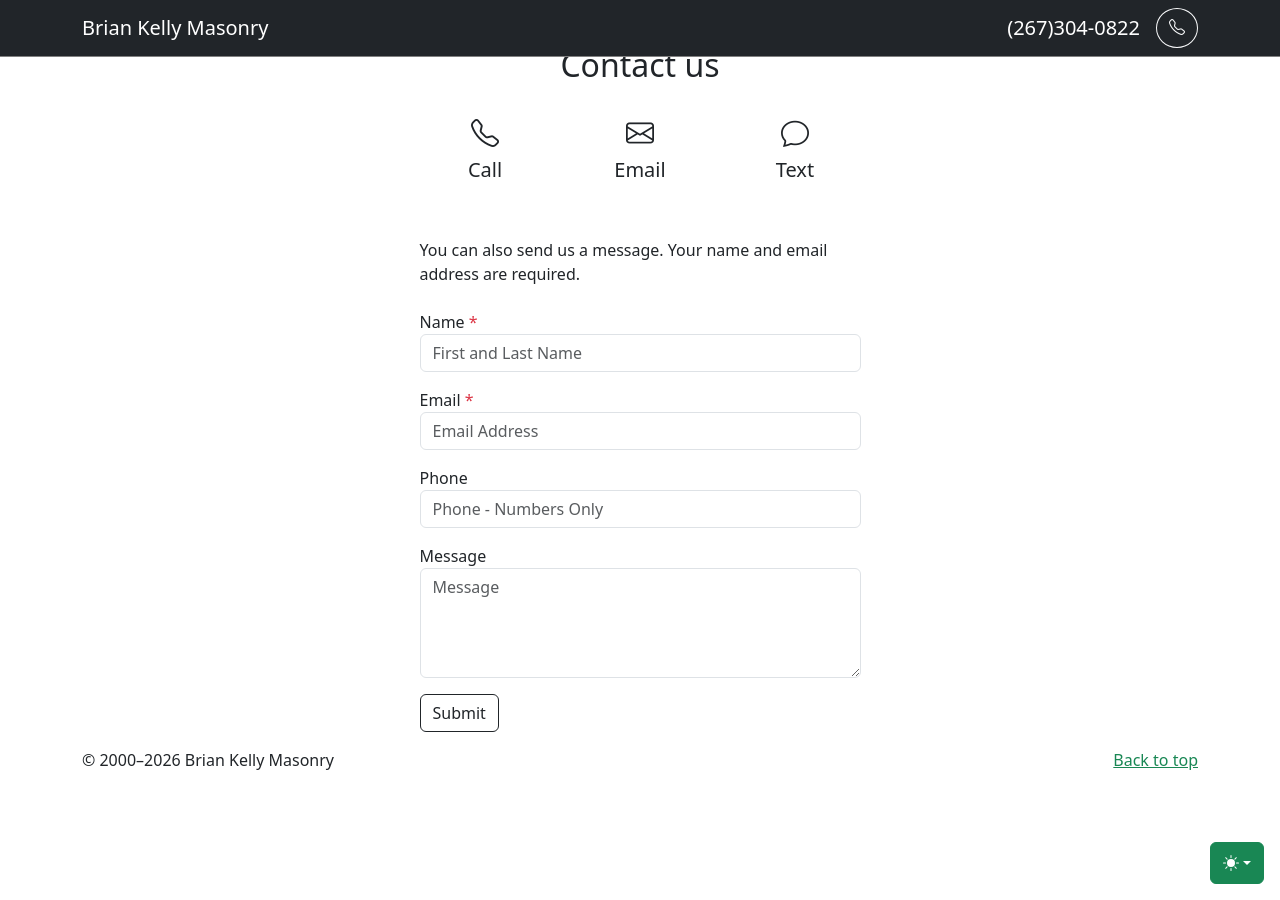
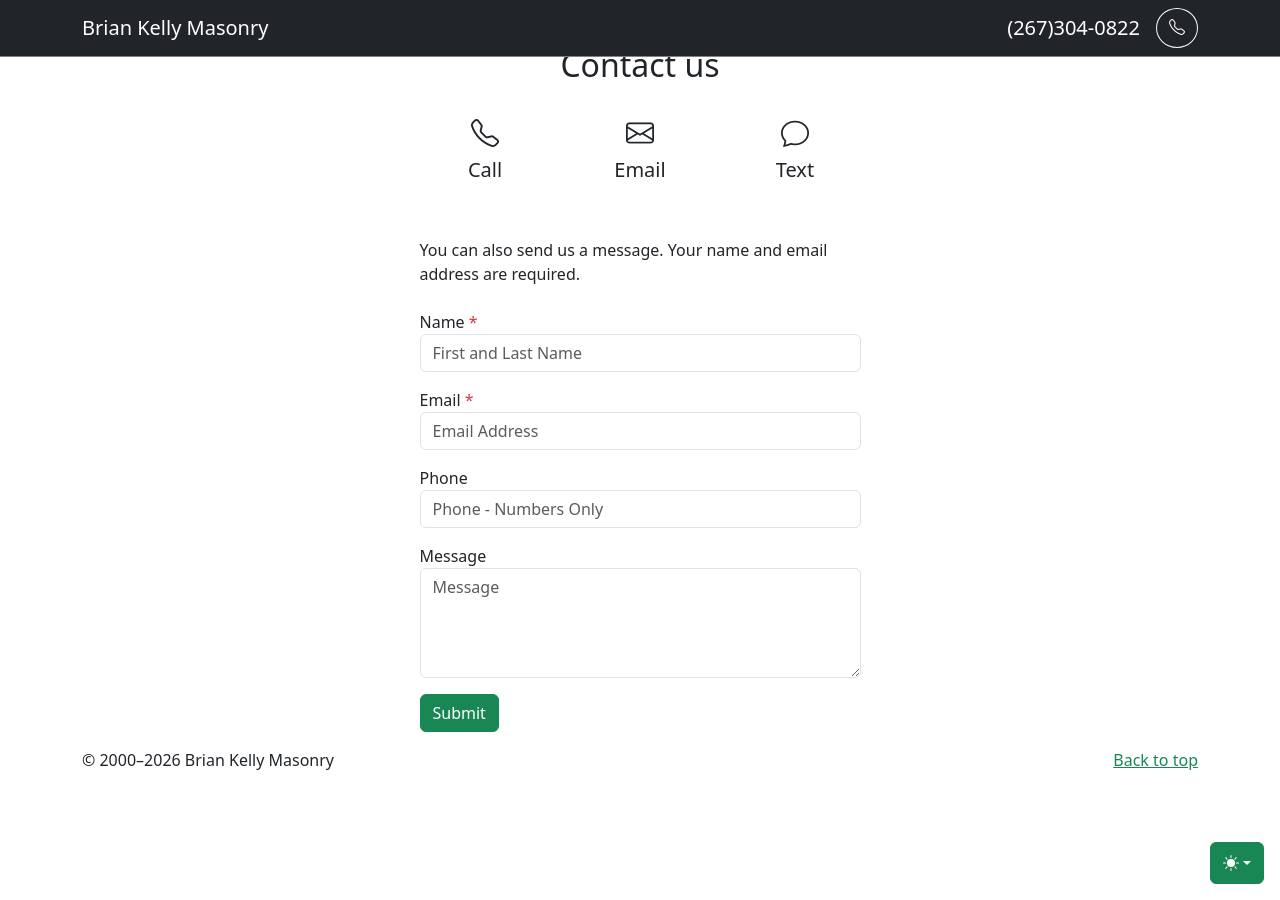
Before and after one commit to ryanbyoung/briankellymasonry, a Jekyll site: the page built from index.html, in a window 1280 px wide and 900 px high, scrolled down 2477 px. Built offline with Jekyll 4.4.1, drawn with Linux system fonts in a browser that asks for light colours; nearby versions of some CDN libraries.

Commit message:
Update index.html

```diff
--- a/index.html
+++ b/index.html
@@ -164,7 +164,7 @@
                     <textarea type="text" id="message" class="form-control" name="Message" placeholder="Message" rows="4" style="resize: vertical;"></textarea>
                     <p class="alert alert-success mt-3 mb-0" role="alert">Your information has been sent. We’ll be in touch.</p>
                     <p class="alert alert-danger mt-3 mb-0" role="alert">The was an error. Please try again or use another contact method.</p>
-                    <button type="submit" class="btn btn-outline-dark mt-3" id="submit">Submit</button>
+                    <button type="submit" class="btn btn-success mt-3" id="submit">Submit</button>
                   </fieldset>
                 </form>
               </div>
```
